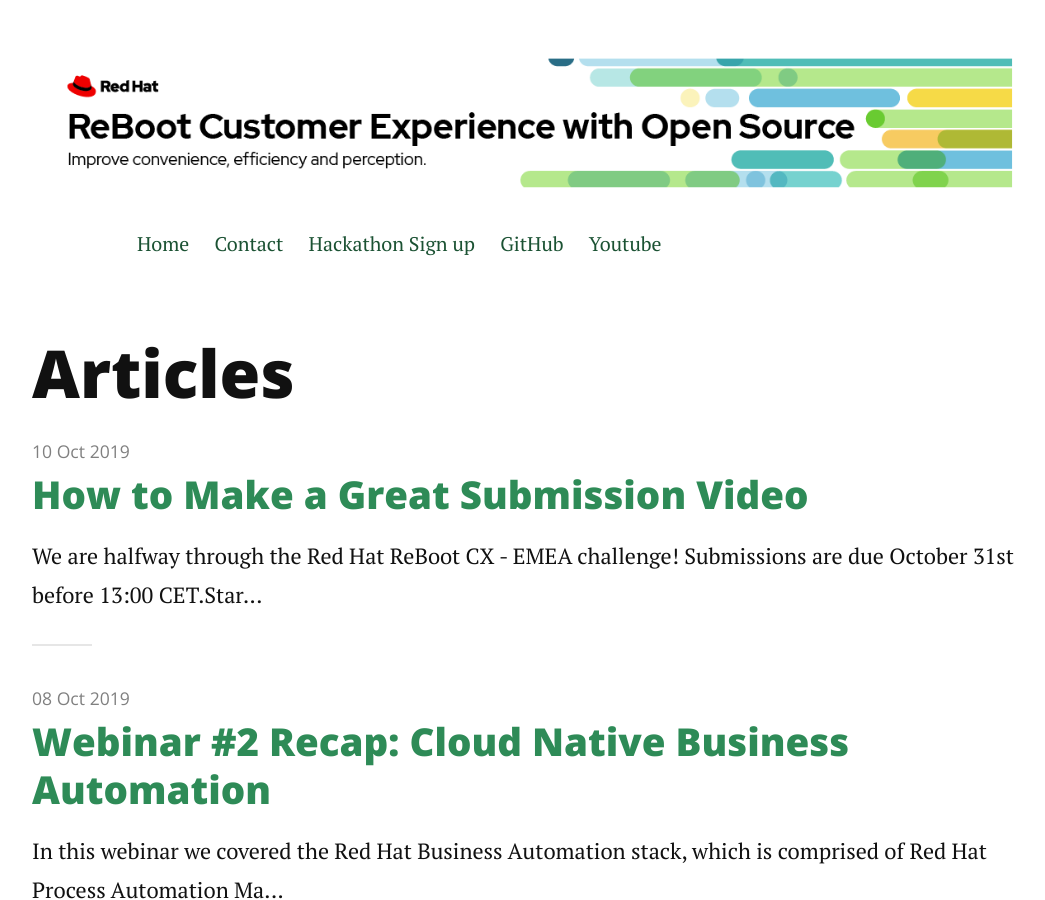
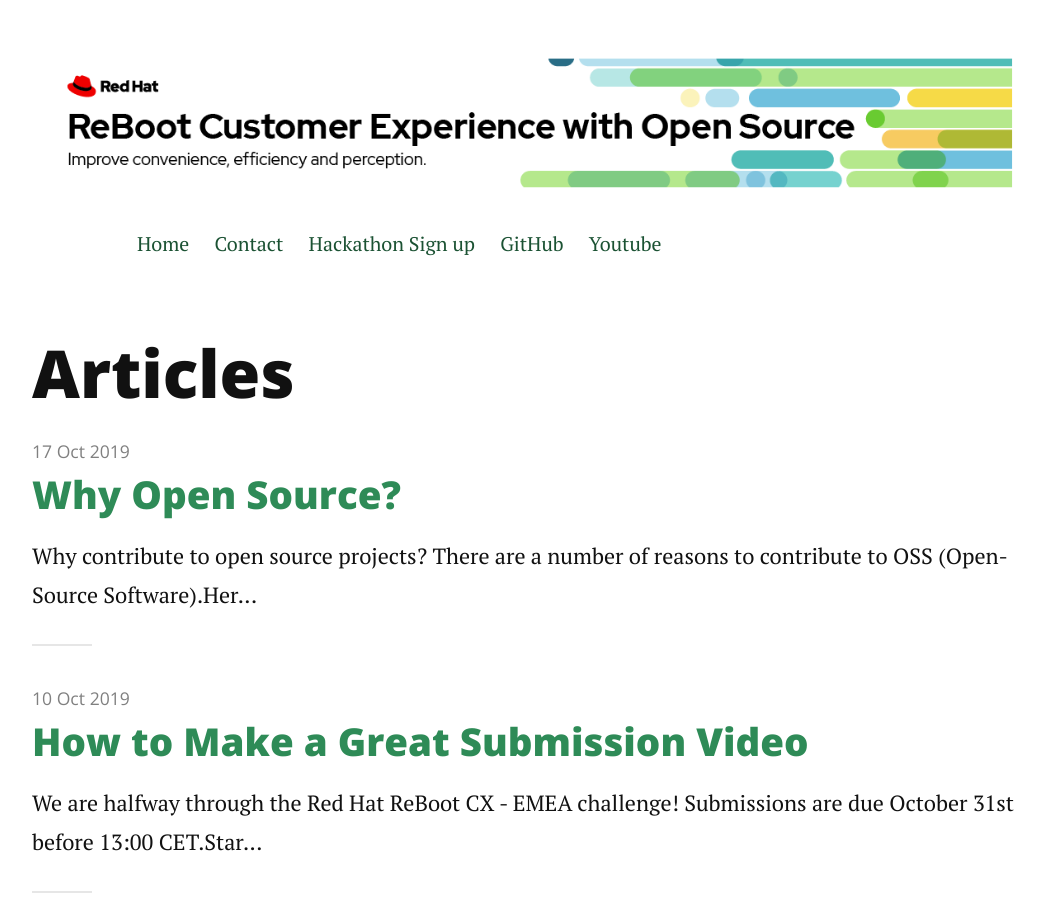
Before and after one commit to redhat-hackathon/redhat-hackathon.github.io, a Jekyll site: the page built from articles.md, in a window 1280 px wide and 900 px high. Shown: the whole window, without its empty margins (113-1158 px from the left). Built offline with Jekyll 4.4.1, drawn with Linux system fonts in a browser that asks for light colours; nearby versions of some CDN libraries; some of the changed lines change nothing that is shown.

Commit message:
Add new article: Why Open Source?

```diff
--- a/_posts/2019-04-10-update-upcoming-webinars.markdown
+++ b/_posts/2019-04-10-update-upcoming-webinars.markdown
@@ -10,6 +10,7 @@
 Here is the recording in case you missed it: [https://bluejeans.com/s/vSiSv](https://bluejeans.com/s/vSiSv).
 
 #### When: Monday, October 7: 16:00 CET (30 minutes).
+
 **To Watch, follow this link:** [https://redhat.bluejeans.com/3951550971](https://redhat.bluejeans.com/3951550971)
 
 In the world of cloud-native applications, microservices and event-driven architectures, the role of business rules, decisions and processes plays an ever growing role. The increasing load on information systems due to fast digitalization of our world asks for optimized platforms that are agile, light-weight and horizontally scalable. In this session we will look at how Red Hat Decision Manager and Process Automation Manager enable the implementation of rules, decisions and processes in a containerized world to serve the business of the future.
--- /dev/null
+++ b/_posts/2019-17-10-why-open-source.markdown
@@ -0,0 +1,38 @@
+---
+layout: post
+title:  "Why Open Source?"
+date:   2019-10-17
+---
+
+**Why contribute to open source projects?** There are a number of reasons to contribute to OSS (Open-Source Software).
+
+Here we will enumerate the main motivations that developers have when considering Open Source:
+
+ - **Learning Purpose.**
+ - **Coding Skills Improvement.**
+ - **Experience Gain.**
+ - **Recognition Boost.**
+ - **Community Impact.**
+ - **Portfolio and CV.**
+ - **Fun.**
+
+<center><img src="{{ '/assets/img/red_hat_developer.jpg' | prepend: site.baseurl }}" alt=""></center>
+
+### Motivation and Karma
+
+Contributing to open source has the reputation of being intimidating because you are exposing your work, which could lead to criticism, but that should not stop you, it is demonstrated that not only there is way more pros (as we have seen before) than cons, but also it brings up motivation, increases your development karma and it is in the end very rewarding and fulfilling.
+
+<center><img src="{{ '/assets/img/red_hat_dev_karma.png' | prepend: site.baseurl }}" alt=""></center>
+
+### Wrapping up: Reporting Red Hat issues
+
+For the purpose of making our open source products and services better, you can start contributing by reporting bugs and issues related to any of our technologies.
+It is pretty simple:
+
+ 1. Go to our [Github Organization Page](https://github.com/redhat-hackathon).
+ 2. Navigate to the corresponding repository related to the technology you are reporting bugs to. Example: [Decision Manager](https://github.com/redhat-hackathon/decision-manager)
+ 3. In the [issues section](https://github.com/redhat-hackathon/decision-manager/issues), open a new one by clicking on the new issue button.
+ 4. Add a clear description and label it.
+ 5. Get some extra points in the [hackathon](https://redhat.devpost.com/). Check the [Judging Criteria Section](https://redhat.devpost.com/?utm_source=redhat&utm_medium=OrganicSocial&utm_content=developers&utm_campaign=redhatrebootcx) for more information.
+
+<center><img src="{{ '/assets/img/red_hat_create_issue.png' | prepend: site.baseurl }}" alt=""></center>
```
Also changed, not shown: assets/img/red_hat_create_issue.png (added), assets/img/red_hat_dev_karma.png (added), assets/img/red_hat_developer.jpg (added), assets/img/red_hat_developer_karma.jpg (added).
